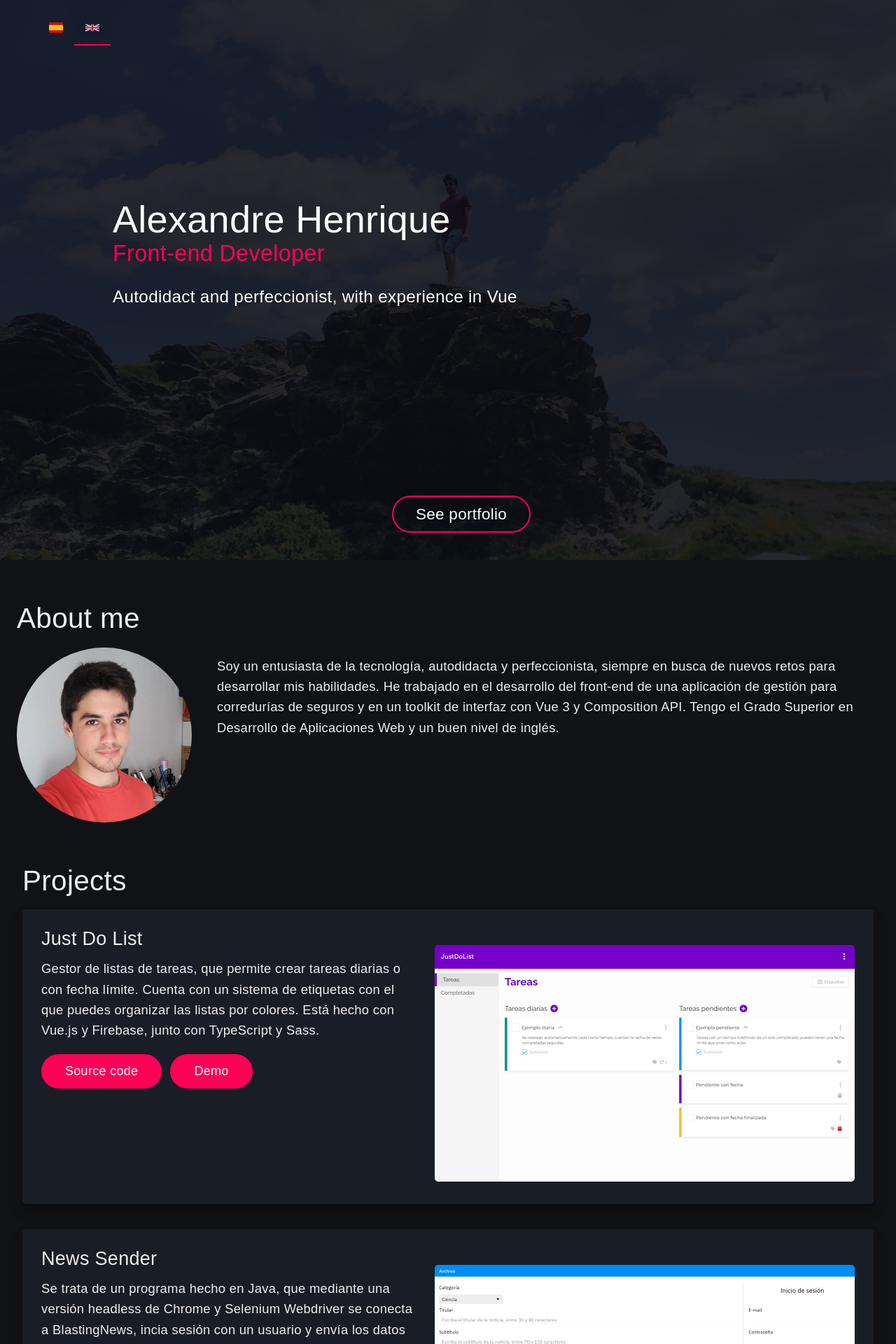
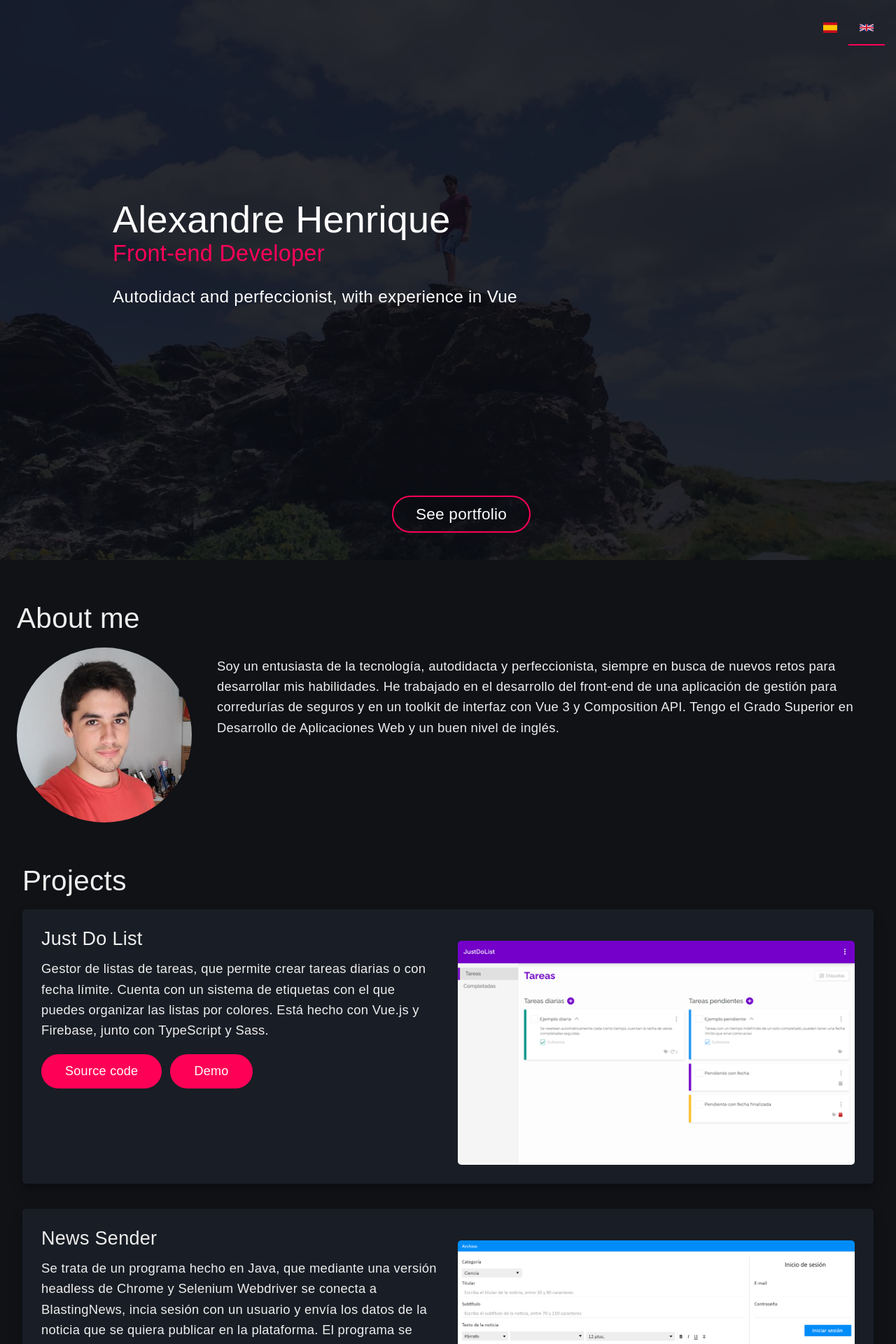
Before and after one commit to Zaleort/zaleort.github.io, a Vue app: page /#/ in a window 1280 px wide. Shown: the top 1920 px of the page at 70% size. Built offline with nearby package versions, Linux system fonts and the light colour scheme.

Commit message:
Fix: IMG se sale de la caja de proyectos en mobile

```diff
--- a/src/components/Project.vue
+++ b/src/components/Project.vue
@@ -18,12 +18,8 @@
         </a>
       </div>
     </div>
-    <div class="text-center">
-      <img
-        class="pt-project__img"
-        :src="img"
-        alt=""
-      >
+    <div class="pt-project__img">
+      <img :src="img">
     </div>
   </div>
 </template>
--- a/src/scss/_menu.scss
+++ b/src/scss/_menu.scss
@@ -2,7 +2,7 @@
   display: flex;
   z-index: 1;
   flex-direction: row;
-  justify-content: space-between;
+  justify-content: flex-end;
 
   @include element(options) {
     display: flex;
--- a/src/scss/_project.scss
+++ b/src/scss/_project.scss
@@ -46,15 +46,18 @@
   }
 
   @include element(img) {
-    max-width: 250px;
-    margin-top: 24px;
-    border-radius: 5px;
+    display: flex;
+    justify-content: center;
+    align-items: center;
+    margin-top: 1em;
 
-    @include mobile-l  { max-width: 400px; }
-    @include tablet    { max-width: 550px; }
     @include desktop-l {
       margin-left: 1.5em;
-      max-width: 600px
+    }
+
+    img {
+      max-width: 100%;
+      border-radius: 5px;
     }
   }
 }
```
